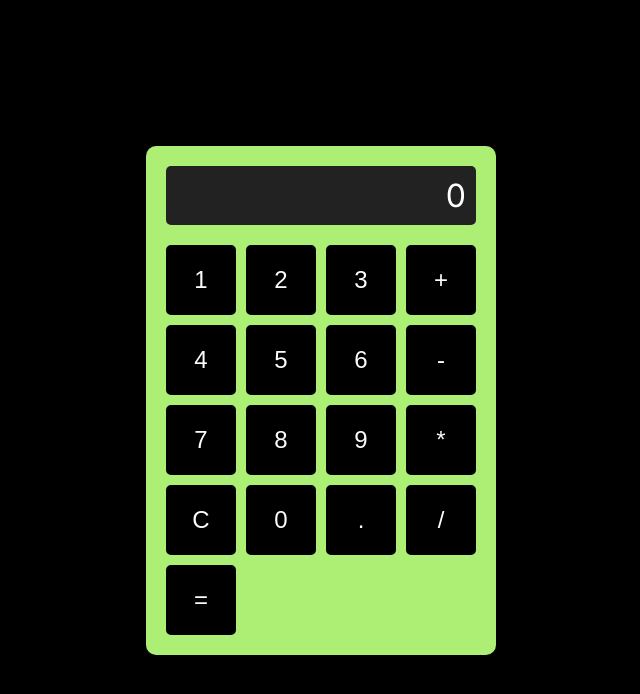
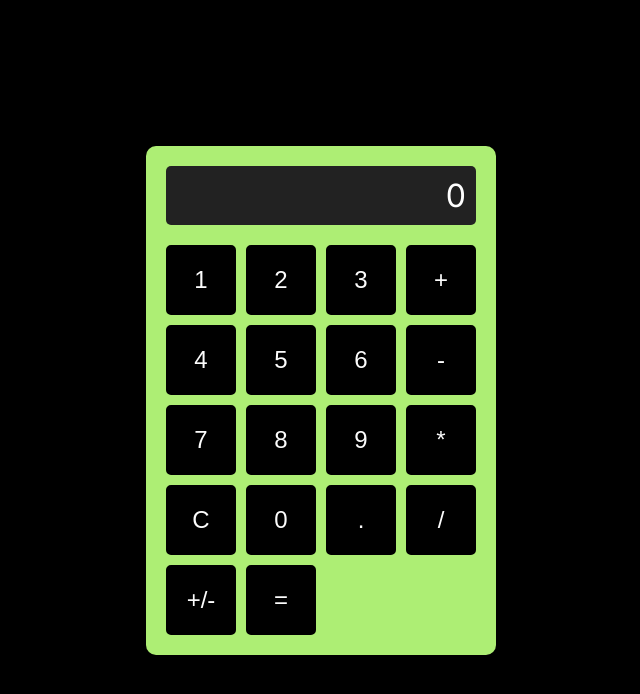
Before and after one commit to DanielDubon/NextCalculator, a Next.js app in the folder simple-calculator/: page / in a window 1280 px wide. Shown: the top 694 px of the page, without its empty margins (319-959 px from the left). Built offline with nearby package versions, Linux system fonts and the light colour scheme.

Commit message:
feat: negatives numbers are allowed now with toogle button

```diff
--- a/simple-calculator/components/Calculator.js
+++ b/simple-calculator/components/Calculator.js
@@ -87,6 +87,16 @@ const Calculator = () => {
         setIsNewOperand(true);
     };
 
+    const handleToggleSignClick = () => {
+        if (display === '0') return;
+
+        if (display.startsWith('-')) {
+            updateDisplay(display.substring(1));
+        } else if (display.length < 9) {
+            updateDisplay('-' + display);
+        }
+    };
+
     return (
         <div className={styles.calculator}>
             <div className={styles.display}>{display}</div>
@@ -107,6 +117,7 @@ const Calculator = () => {
                 <button className={styles.button} onClick={() => handleNumberClick('0')}>0</button>
                 <button className={styles.button} onClick={handleDecimalClick}>.</button>
                 <button className={styles.button} onClick={() => handleOperatorClick('/')}>/</button>
+                <button className={styles.button} onClick={handleToggleSignClick}>+/-</button>
                 <button className={styles.button} onClick={handleEqualClick}>=</button>
             </div>
         </div>
```
